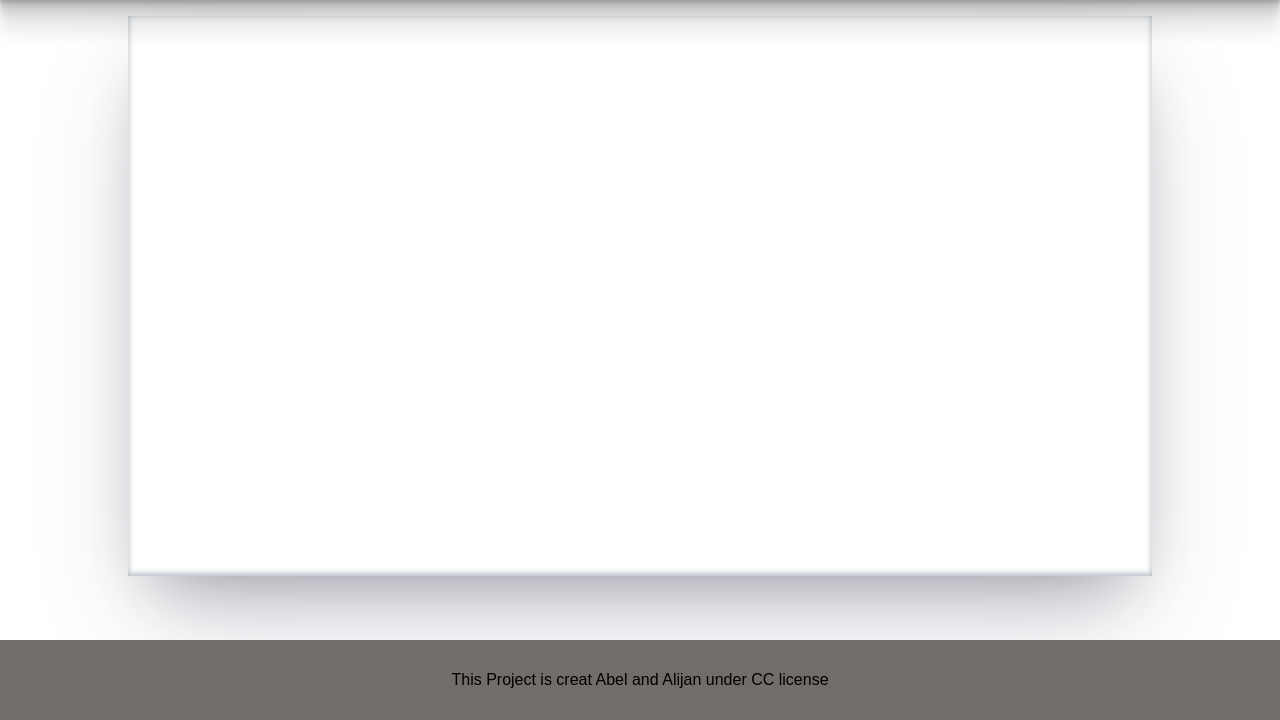
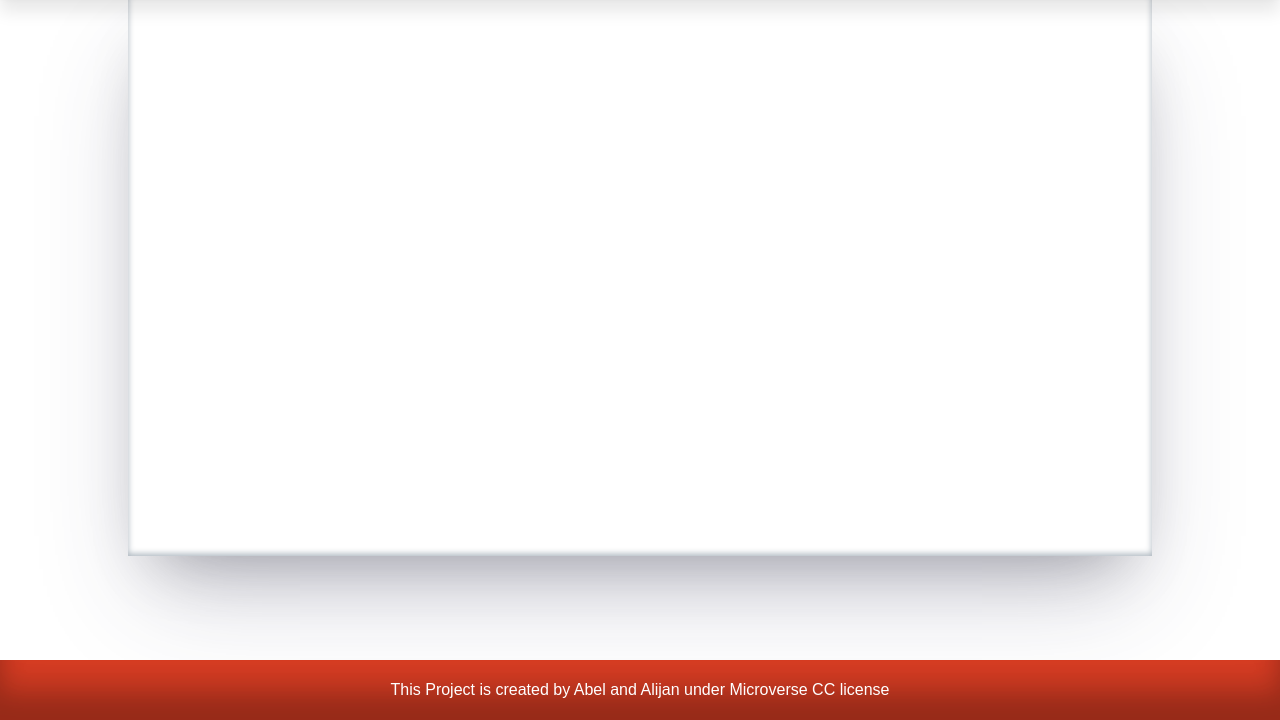
Before and after one commit to ProgramKingAbel/MICROVERSE-JS-CAPSTONE, a website built with webpack: page src/index.html in a window 1280 px wide. Shown: the part 80-800 px from the top of the page. Built offline with nearby package versions, Linux system fonts and the light colour scheme; no server answers.

Commit message:
Adjust Header and footer

```diff
--- a/src/index.html
+++ b/src/index.html
@@ -31,7 +31,7 @@
       </div>
     </main>
     <footer>
-      <p>This Project is creat Abel and Alijan under CC license</p>
+      <p>This Project is created by Abel and Alijan under Microverse CC license</p>
     </footer>
 
     <script src="https://cdn.jsdelivr.net/npm/axios/dist/axios.min.js"></script>
--- a/src/styles/main.css
+++ b/src/styles/main.css
@@ -15,7 +15,7 @@
   justify-content: space-between;
   align-items: center;
   padding: 10px 100px;
-  height: 80px;
+  height: 60px;
   background-color: #ec4327;
   color: #fff;
   box-shadow: rgba(0, 0, 0, 0.17) 0 -23px 25px 0 inset, rgba(0, 0, 0, 0.15) 0 -36px 30px 0 inset, rgba(0, 0, 0, 0.1) 0 -79px 40px 0 inset, rgba(0, 0, 0, 0.06) 0 2px 1px, rgba(0, 0, 0, 0.09) 0 4px 2px, rgba(0, 0, 0, 0.09) 0 8px 4px, rgba(0, 0, 0, 0.09) 0 16px 8px, rgba(0, 0, 0, 0.09) 0 32px 16px;
@@ -168,14 +168,17 @@ button {
 
 footer {
   position: absolute;
-  background-color: rgb(113, 109, 105);
   left: 0;
   bottom: 0;
-  height: 80px;
+  height: 60px;
   display: flex;
   justify-content: center;
   align-items: center;
   width: 100%;
+  background-color: #ec4327;
+  color: #fff;
+  box-shadow: rgba(0, 0, 0, 0.17) 0 -23px 25px 0 inset, rgba(0, 0, 0, 0.15) 0 -36px 30px 0 inset, rgba(0, 0, 0, 0.1) 0 -79px 40px 0 inset, rgba(0, 0, 0, 0.06) 0 2px 1px, rgba(0, 0, 0, 0.09) 0 4px 2px, rgba(0, 0, 0, 0.09) 0 8px 4px, rgba(0, 0, 0, 0.09) 0 16px 8px, rgba(0, 0, 0, 0.09) 0 32px 16px;
+
 }
 
 .like-container {
```
